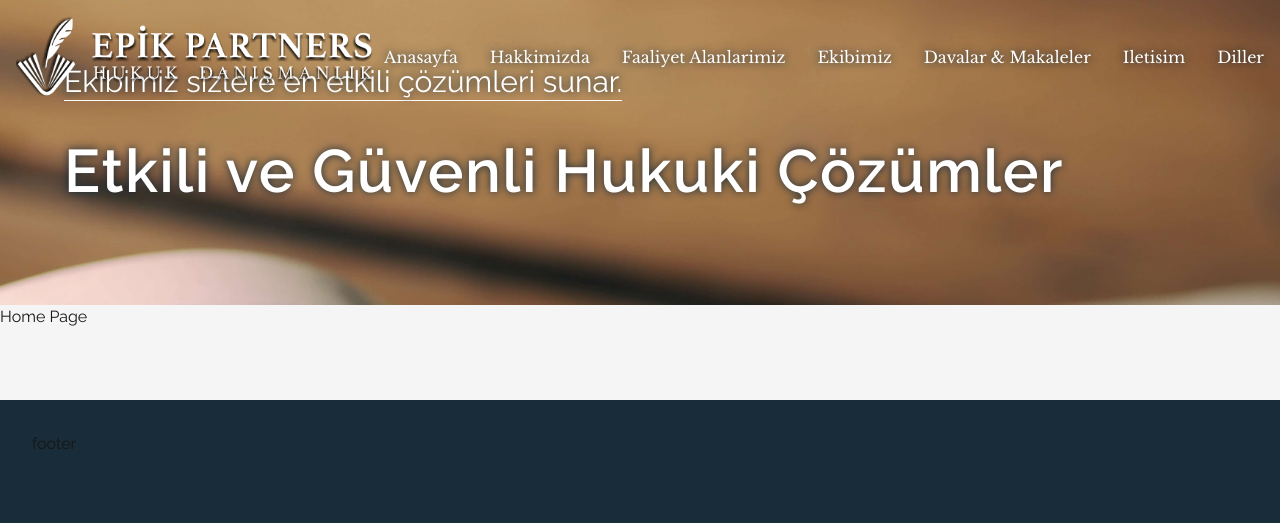
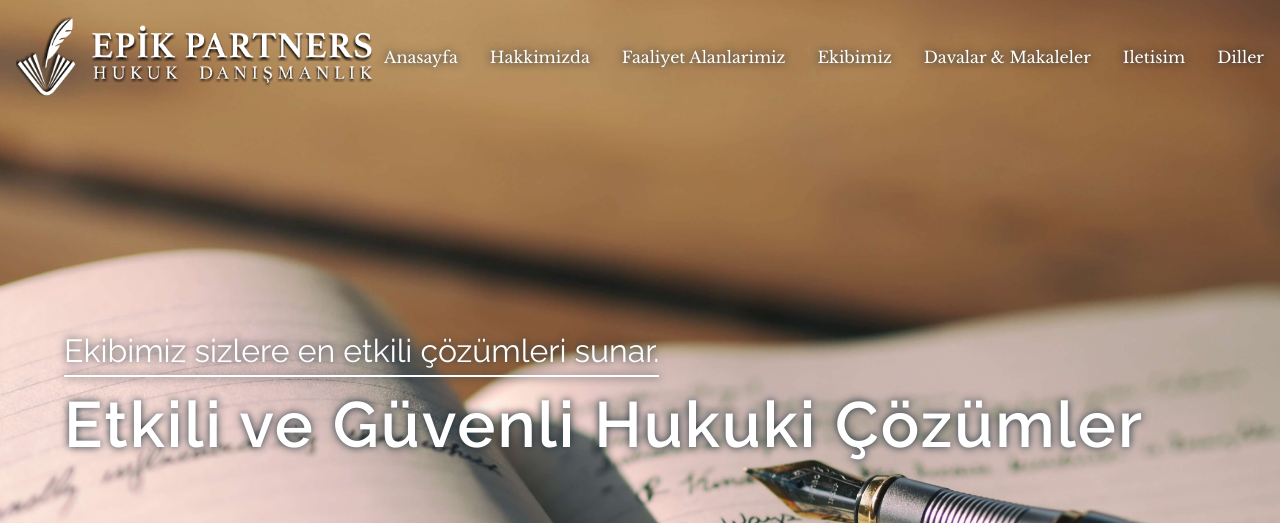
Before and after one commit to mrblgn/epik-partners-nextjs, a Next.js app: page / in a window 1280 px wide. Shown: the top 523 px of the page. Built offline with nearby package versions, Linux system fonts and the light colour scheme.

Commit message:
feat: home slider

```diff
--- a/app/page.tsx
+++ b/app/page.tsx
@@ -1,11 +1,13 @@
+import ArticlesCases from "@/components/home/articles-cases";
+import PracticeArea from "@/components/home/practice-area";
 import Slider from "@/components/home/slider";
-import Link from "next/link";
 
 export default function Home() {
   return (
-    <div className="flex flex-col">
+    <>
       <Slider />
-      <p>Home Page</p>
-    </div>
+      <PracticeArea />
+      <ArticlesCases />
+    </>
   );
 }
--- a/components/home/slider.tsx
+++ b/components/home/slider.tsx
@@ -1,18 +1,30 @@
 import React from "react";
 
-const Slider = () => {
-  return (
-    <section className="relative flex flex-1 mx-auto overflow-hidden w-screen h-screen">
-      <div className="absolute flex flex-1 w-screen h-screen bg-[url(@/assets/images/index-slider-1.jpg)] bg-cover animate-move" />
-      <div className="flex flex-1 flex-col z-10 justify-center items-start p-16 text-white">
-        <span className="text-3xl text-shadow-page">
-          Ekibimiz sizlere en etkili çözümleri sunar.
-          <hr className="" />
-        </span>
-        <h2 className="text-6xl font-semibold text-shadow-page my-10 tracking-wide">Etkili ve Güvenli Hukuki Çözümler</h2>
-      </div>
-    </section>
-  );
-};
+const Slider = () => (
+  <section className="index-first">
+    <div className="slider" />
+    <div className="slider_texts">
+      <span className="slider_p">
+        Ekibimiz sizlere en etkili çözümleri sunar.
+        <hr className="slider_hr" />
+      </span>
+      <h2 className="slider_h2">
+        Etkili ve Güvenli Hukuki Çözümler
+      </h2>
+    </div>
+  </section>
+  // <section className="relative flex mx-auto overflow-hidden w-screen h-screen">
+  //   <div className="absolute flex flex-1 w-screen h-screen bg-[url(@/assets/images/index-slider-1.jpg)] bg-cover animate-move" />
+  //   <div className="flex flex-1 flex-col z-10 justify-center items-start p-16 text-white">
+  //     <span className="text-3xl text-shadow-page">
+  //       Ekibimiz sizlere en etkili çözümleri sunar.
+  //       <hr className="" />
+  //     </span>
+  //     <h2 className="text-6xl font-semibold text-shadow-page my-10 tracking-wide">
+  //       Etkili ve Güvenli Hukuki Çözümler
+  //     </h2>
+  //   </div>
+  // </section>
+);
 
 export default Slider;
```
